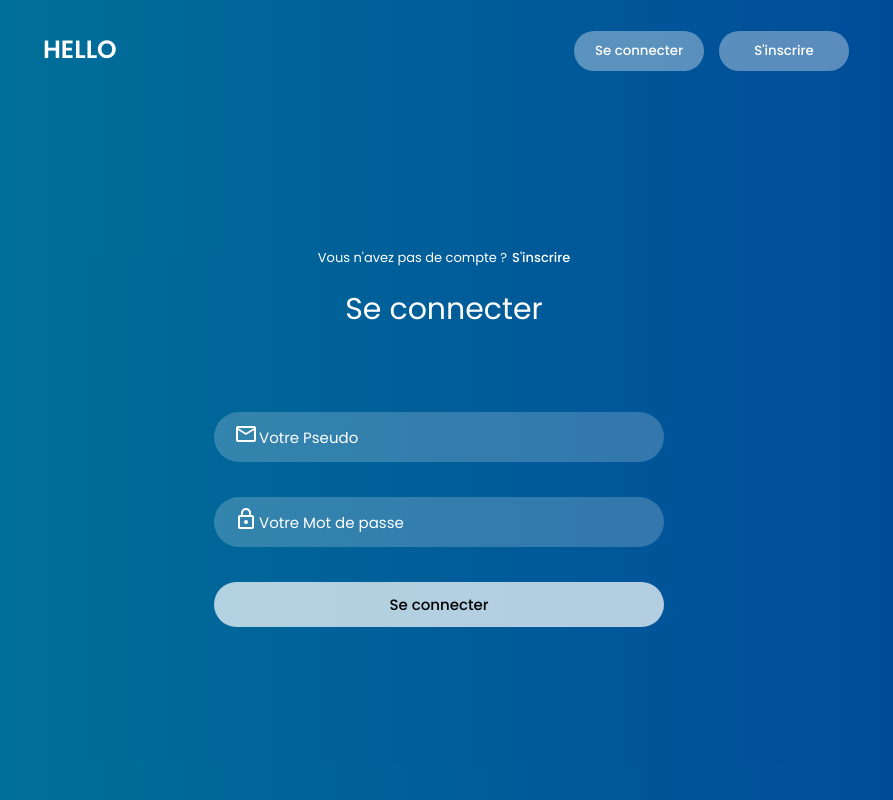
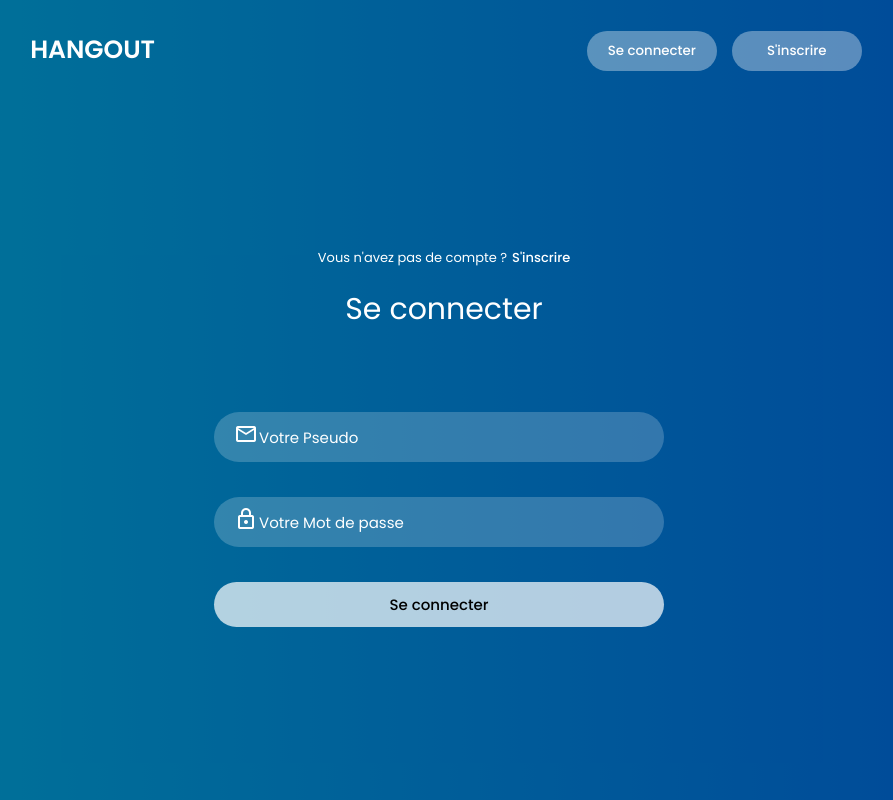
Before and after one commit to RomeoVandoolaeghe/Projet_Fin_Annee_2024, a React (Vite) app in the folder vite/: page / in a window 1280 px wide. Shown: the whole page, without its empty margins (194-1087 px from the left). Built offline with nearby package versions, Linux system fonts and the light colour scheme.

Commit message:
Update Navbar1.jsx

```diff
--- a/vite/src/components/Navbar1/Navbar1.jsx
+++ b/vite/src/components/Navbar1/Navbar1.jsx
@@ -5,7 +5,7 @@ const Navbar1 = () => {
   return (
     <nav className="nav">
       <div className="nav-logo">
-        <p>HELLO</p>
+        <p>HANGOUT</p>
       </div>
       <div className="nav-button">
         <button className="btn white-btn" id="loginBtn" onClick={() => window.login()}>Se connecter</button>
```
